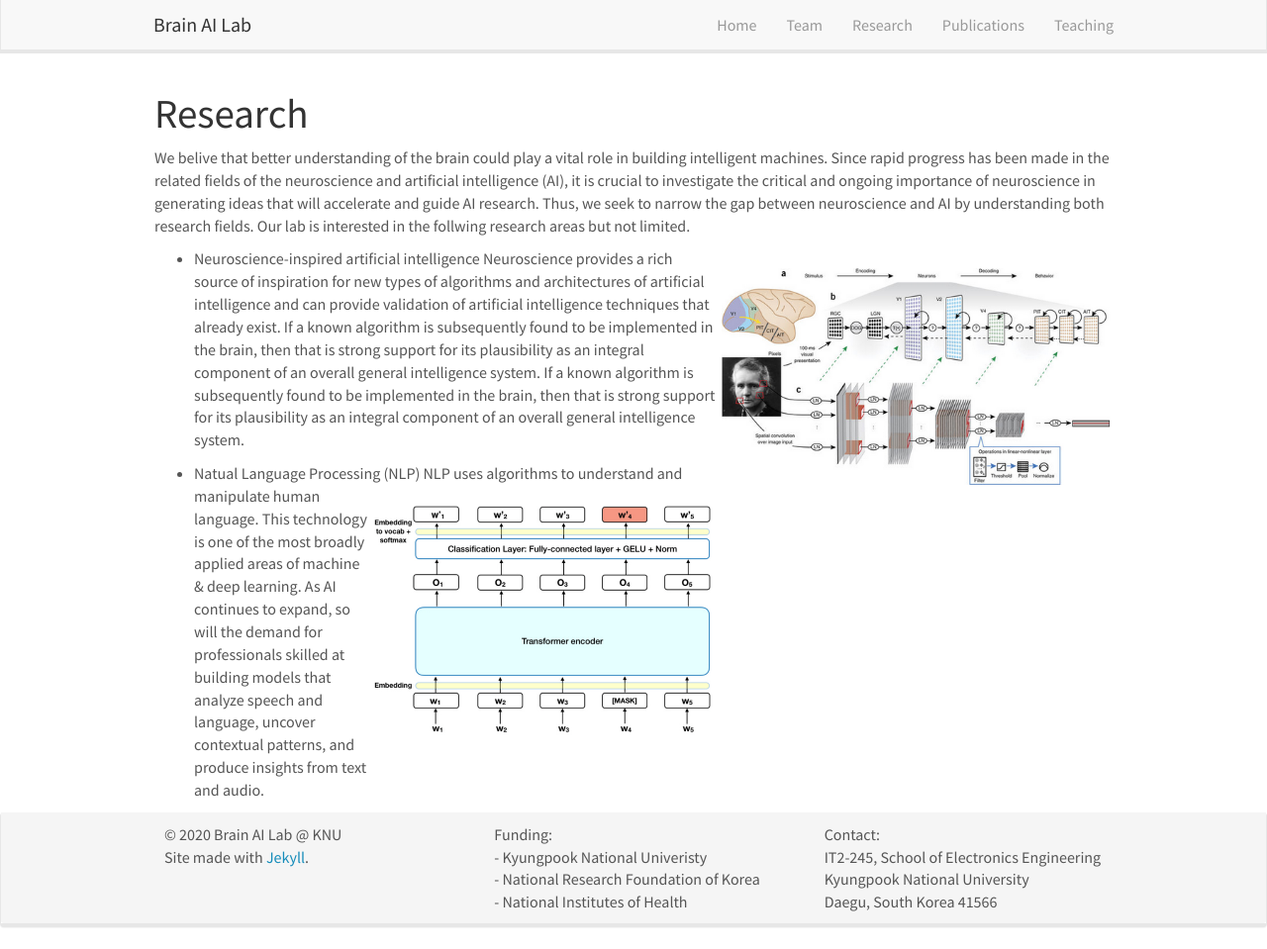
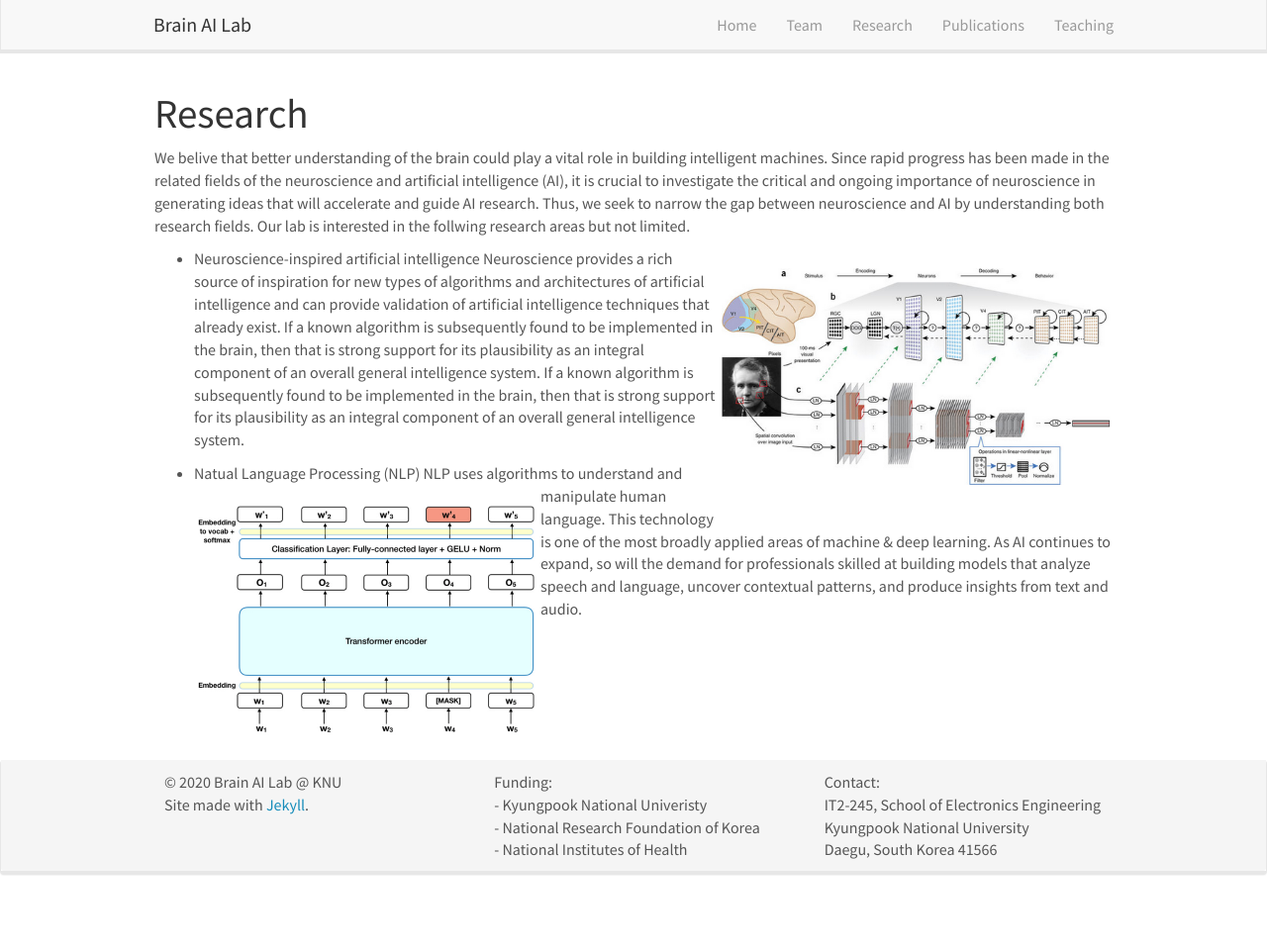
Before and after one commit to KNU-BrainAI/knu-brainai.github.io, a Jekyll site: the page built from _pages/research.md, in a window 1280 px wide and 959 px high. Shown: the whole window at 99% size. Built offline with Jekyll 4.4.1, drawn with Linux system fonts in a browser that asks for light colours; nearby versions of some CDN libraries.

Commit message:
Update research.md

```diff
--- a/_pages/research.md
+++ b/_pages/research.md
@@ -13,5 +13,5 @@ We belive that better understanding of the brain could play a vital role in buil
 - Neuroscience-inspired artificial intelligence ![]({{ site.url }}{{ site.baseurl }}/images/cnn.png){: style="width: 400px; float: right"}
   Neuroscience provides a rich source of inspiration for new types of algorithms and architectures of artificial intelligence and can provide validation of   artificial intelligence techniques that already exist. If a known algorithm is subsequently found to be implemented in the brain, then that is strong support for its plausibility as an integral component of an overall general intelligence system. If a known algorithm is subsequently found to be implemented in the brain, then that is strong support for its plausibility as an integral component of an overall general intelligence system.
 
-- Natual Language Processing (NLP) ![]({{ site.url }}{{ site.baseurl }}/images/bert.jpg){: style="width: 350px; float: right; border: 5px"}
+- Natual Language Processing (NLP) ![]({{ site.url }}{{ site.baseurl }}/images/bert.jpg){: style="width: 350px; float: left; border: 5px"}
   NLP uses algorithms to understand and manipulate human language. This technology is one of the most broadly applied areas of machine & deep learning. As AI continues to expand, so will the demand for professionals skilled at building models that analyze speech and language, uncover contextual patterns, and produce insights from text and audio.
```
